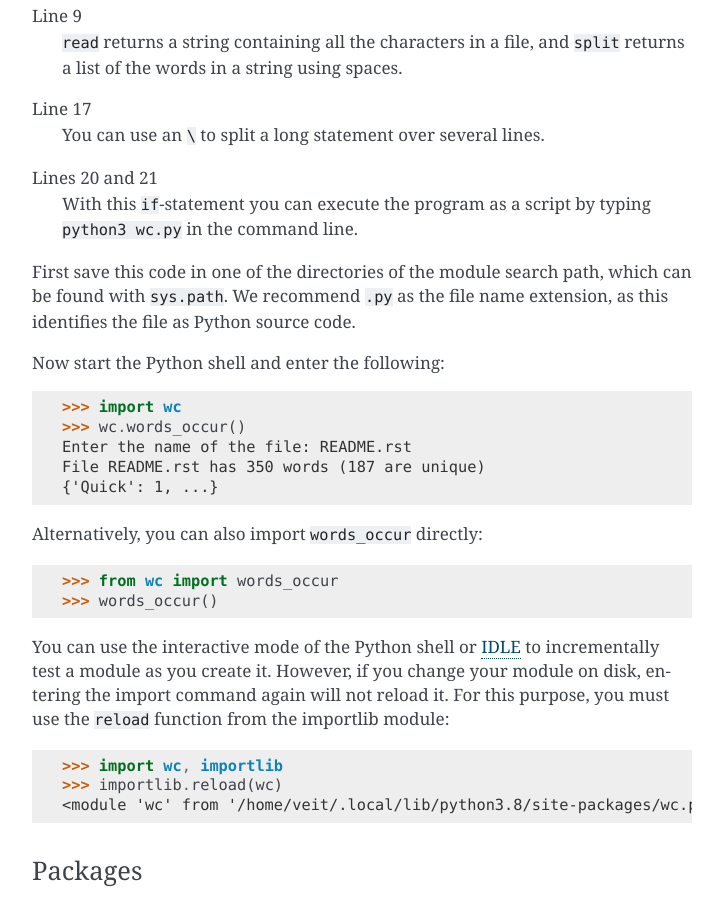
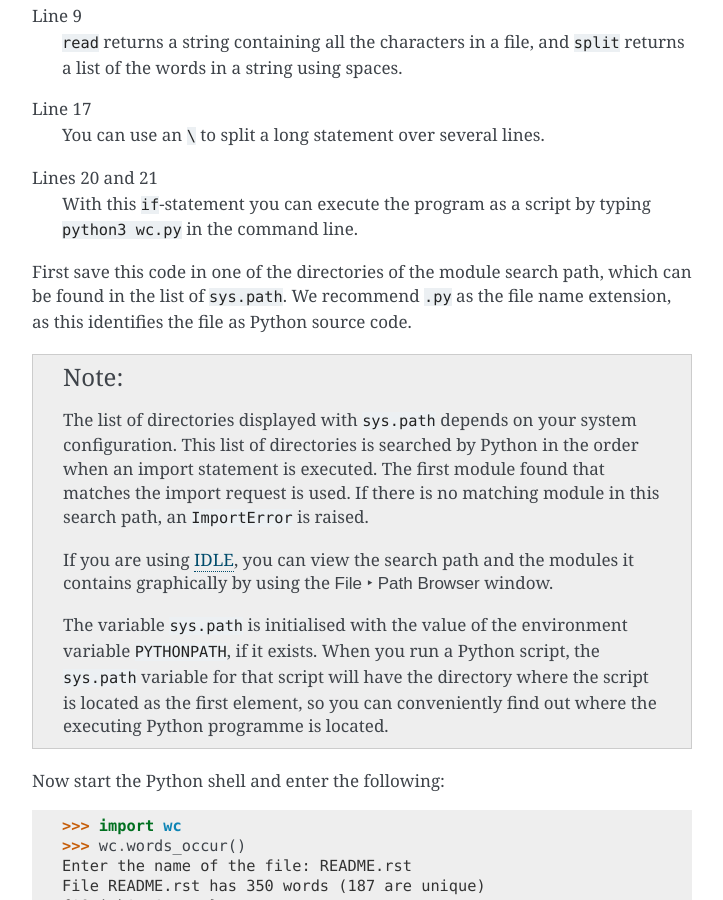
Before and after one commit to veit/python-basics-tutorial, a Sphinx documentation site: the page built from docs/modules-packages/index.rst, in a window 1280 px wide and 900 px high, scrolled down 1615 px. Shown: the whole window, without its empty margins (388-1111 px from the left). Built offline with Sphinx 7.4.7, drawn with Linux system fonts in a browser that asks for light colours; pages that are not in the unit, such as notebooks, are missing from menus.

Commit message:
:memo: Add search path for modules

```diff
--- a/docs/modules-packages/index.rst
+++ b/docs/modules-packages/index.rst
@@ -61,8 +61,25 @@ Lines 20 and 21
     ``python3 wc.py`` in the command line.
 
 First save this code in one of the directories of the module search path, which
-can be found with ``sys.path``. We recommend ``.py`` as the file name extension,
-as this identifies the file as Python source code.
+can be found in the list of ``sys.path``. We recommend ``.py`` as the file name
+extension, as this identifies the file as Python source code.
+
+.. note::
+   The list of directories displayed with ``sys.path`` depends on your system
+   configuration. This list of directories is searched by Python in the order
+   when an import statement is executed. The first module found that matches the
+   import request is used. If there is no matching module in this search path,
+   an ``ImportError`` is raised.
+
+   If you are using :ref:`idle`, you can view the search path and the modules it
+   contains graphically by using the :menuselection:`File --> Path Browser`
+   window.
+
+   The variable ``sys.path`` is initialised with the value of the environment
+   variable ``PYTHONPATH``, if it exists. When you run a Python script, the
+   ``sys.path`` variable for that script will have the directory where the
+   script is located as the first element, so you can conveniently find out
+   where the executing Python programme is located.
 
 Now start the Python shell and enter the following:
 
```
